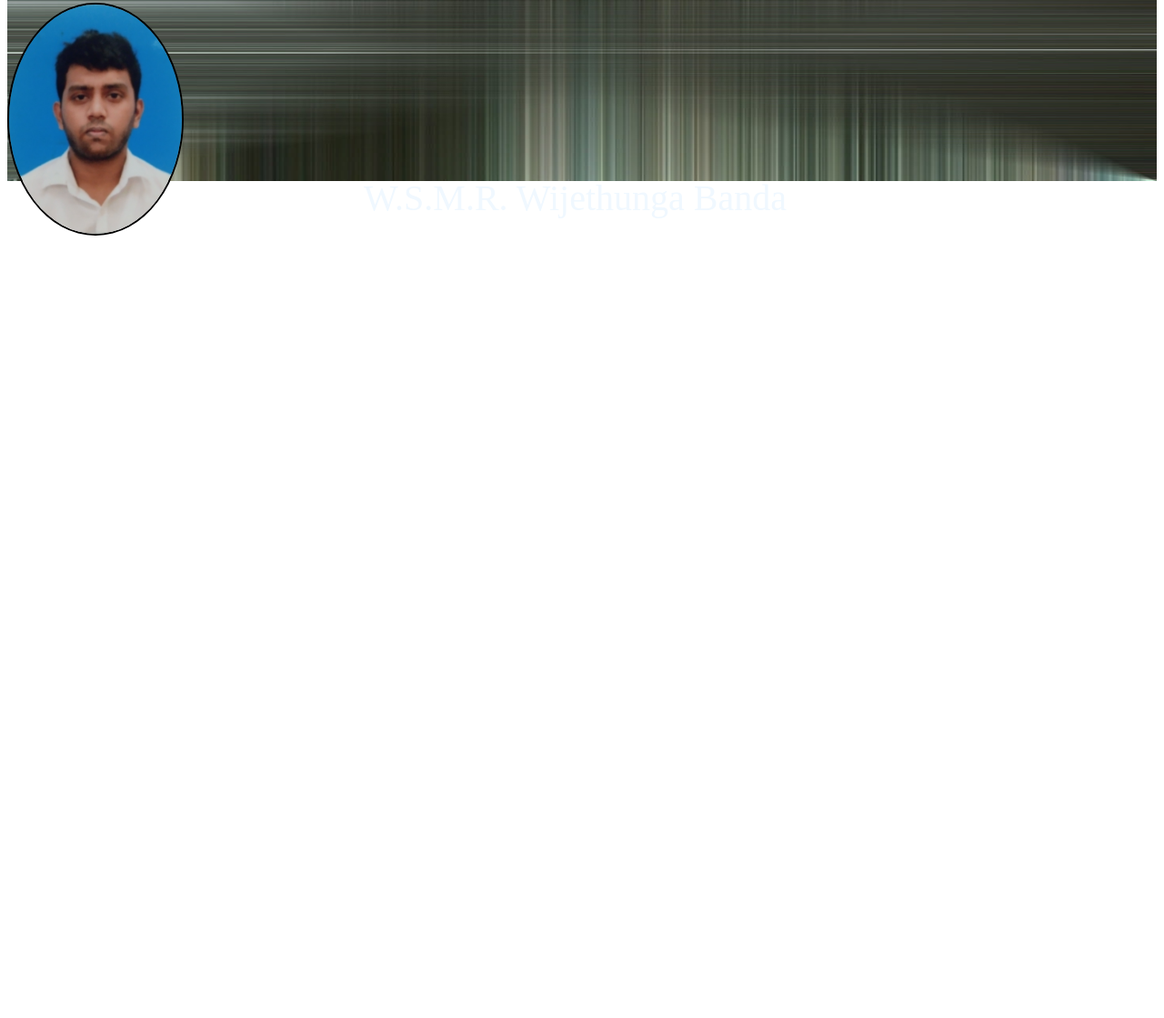
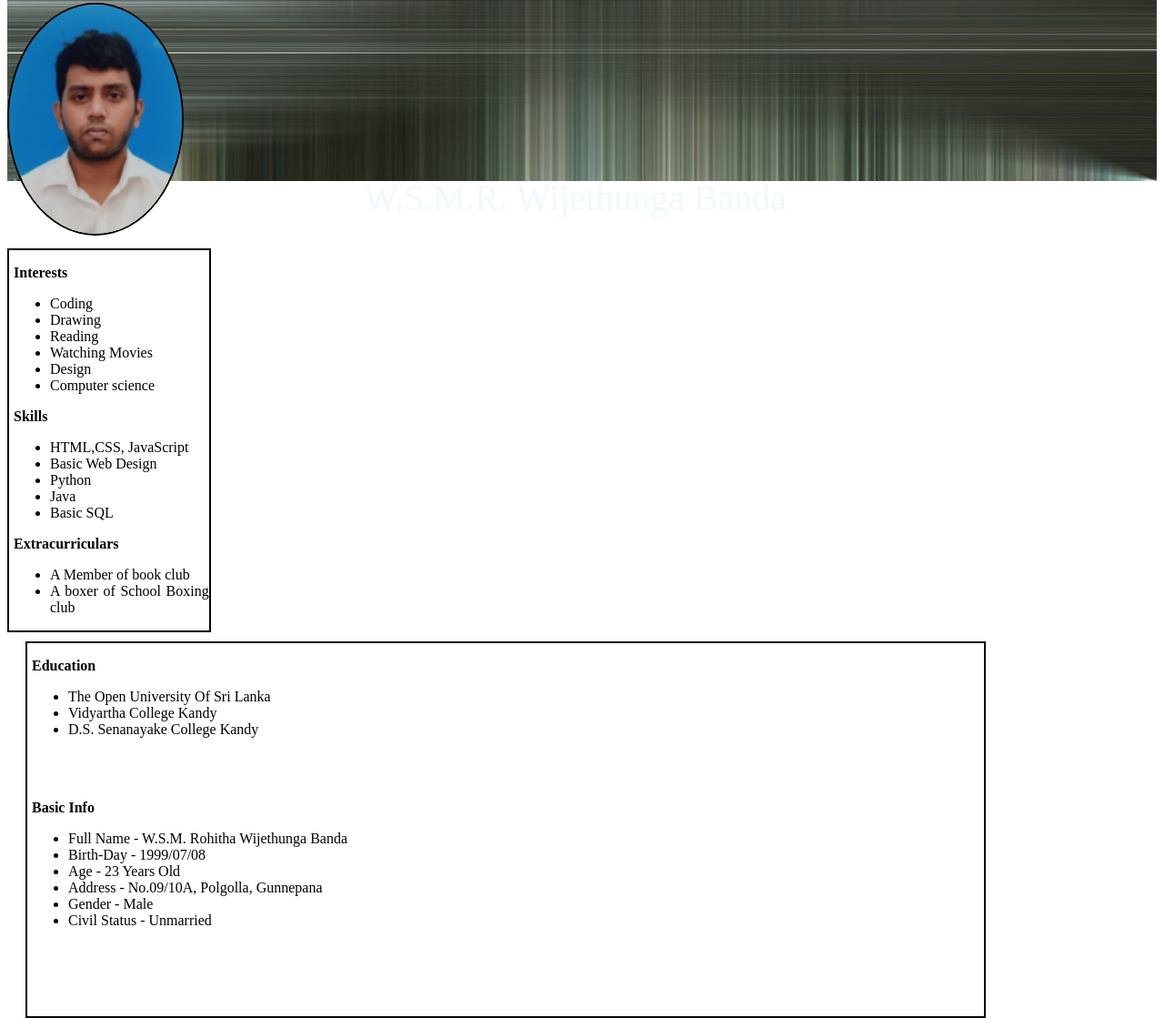
Before and after one commit to rohitha73/resume, a plain HTML site: page index.html in a window 1280 px wide. Shown: the part 109-1228 px from the top of the page at 91% size. Before the commit the page ends 800 px from the top, so only its background shows below. Drawn offline with Linux system fonts and the light colour scheme.

Commit message:
Adding Informations
Added the basic informations about the candidate.

```diff
--- a/index.html
+++ b/index.html
@@ -15,5 +15,55 @@
         <div class="centered">W.S.M.R. Wijethunga Banda</div>
         <img id="profpic" src="img/images02.jpg" alt="profile photo">
     </div>
+
+   <div class="main">
+        <div id="basic">
+            <p><strong>Interests</strong></p>
+            <ul>
+                <li>Coding</li>
+                <li>Drawing</li>
+                <li>Reading</li>
+                <li>Watching Movies</li>
+                <li>Design </li>
+                <li>Computer science</li>
+            </ul>
+            <p><strong>Skills</strong></p>
+            <ul>
+                <li>HTML,CSS, JavaScript</li>
+                <li>Basic Web Design</li>
+                <li>Python</li>
+                <li>Java</li>
+                <li>Basic SQL</li>
+            </ul>
+            <p><strong>Extracurriculars</strong></p>
+            <ul>
+                <li>A Member of book club </li>
+                <li>A boxer of School Boxing club</li>
+            </ul>
+        </div>
+   </div>
+   <div class="main">
+        <div id="more">
+            <p><strong>Education</strong></p>
+            <ul>
+                <li>The Open University Of Sri Lanka</li>
+                <li>Vidyartha College Kandy</li>
+                <li>D.S. Senanayake College Kandy</li>
+            </ul>
+
+            <br><br>
+
+            <p><strong>Basic Info</strong></p>
+            <ul>
+                <li>Full Name - W.S.M. Rohitha Wijethunga Banda</li>
+                <li>Birth-Day - 1999/07/08</li>
+                <li>Age - 23 Years Old</li>
+                <li>Address - No.09/10A, Polgolla, Gunnepana</li>
+                <li>Gender - Male</li>
+                <li>Civil Status - Unmarried</li>
+            </ul>
+
+        </div>
+   </div>
 </body>
 </html>
--- a/styles.css
+++ b/styles.css
@@ -20,3 +20,30 @@
     border: 2px solid;
     border-radius: 50%;
 }
+
+/*basic informations about candidate*/
+#basic{
+    text-align: justify;
+    margin-top: 10px;
+    margin-right: 10%;
+    padding-left: 5px;
+    border: 2px solid black;
+
+}
+
+/*more information about canditate*/
+#more{
+    text-align: justify;
+    margin-top: 10px;
+    margin-left: 20px;
+    border: 2px solid black;
+    padding-right: 700px;
+    padding-bottom: 80px;
+    padding-left: 5px;
+
+}
+
+/*float the two main divs*/
+.main{
+    float: left;
+}
```
